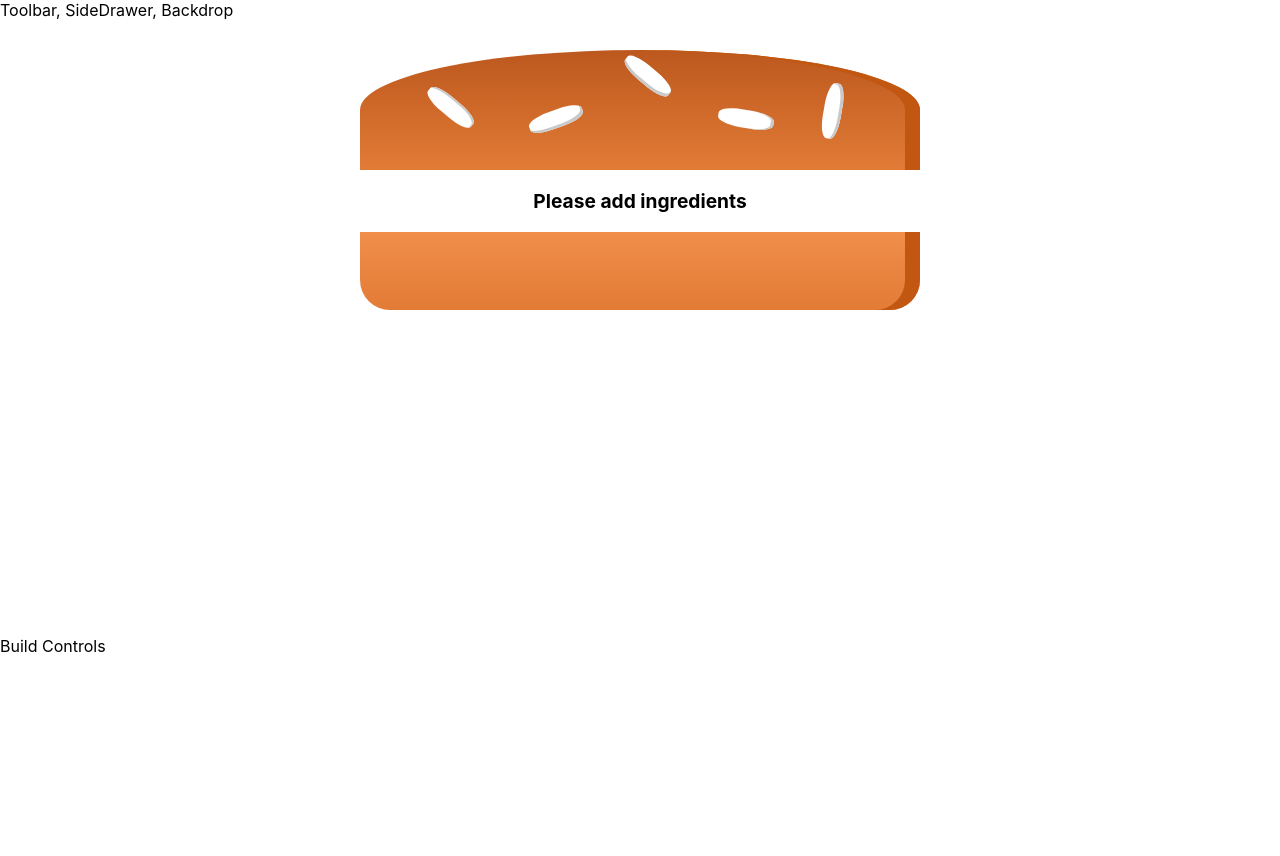
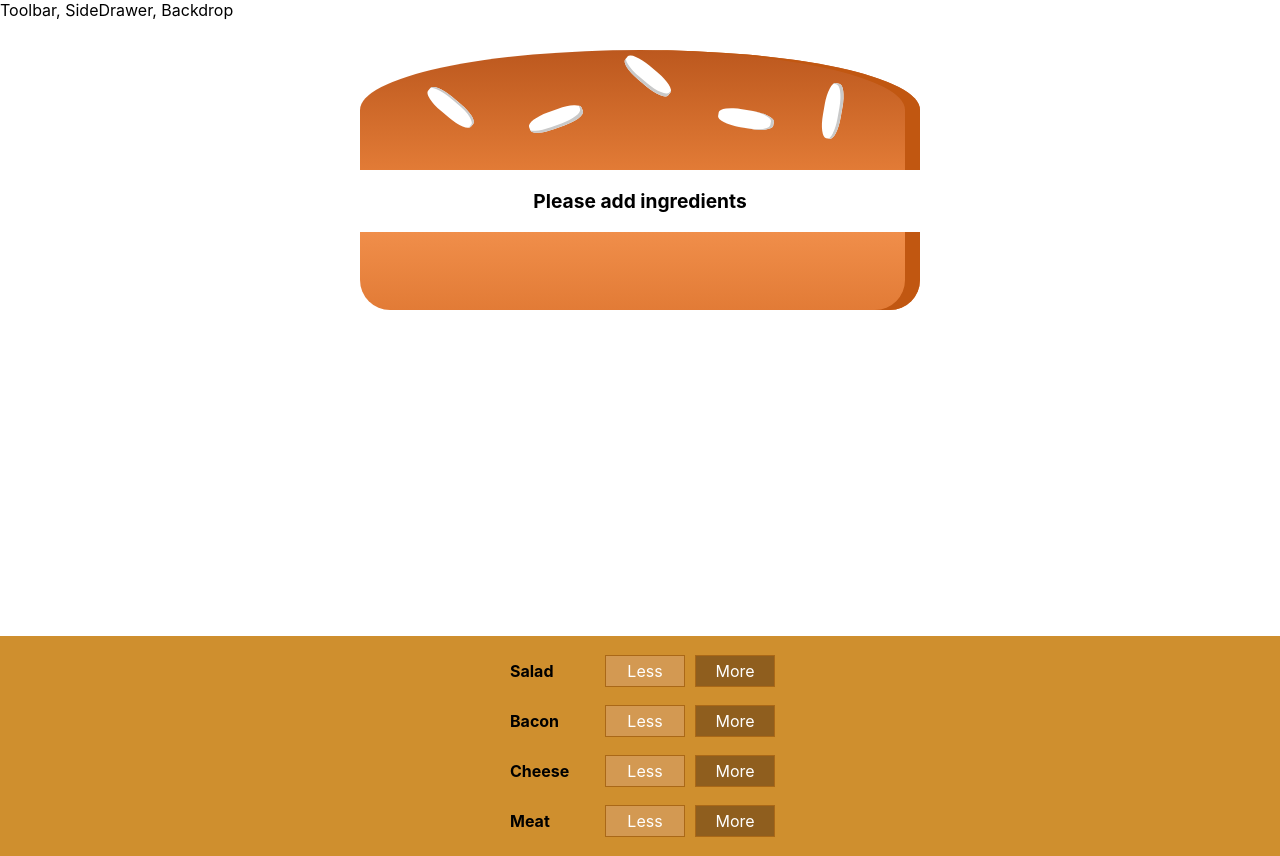
Before and after one commit to KelfiBM/burguer-app-basic, a React (Create React App) app: page / in a window 1280 px wide. Before the commit the page ends 800 px from the top, so only its background shows below. Built offline with nearby package versions, Linux system fonts and the light colour scheme.

Commit message:
Added and implemented BuildControls component

```diff
--- /dev/null
+++ b/src/components/Burger/BuildControls/BuildControls.js
@@ -0,0 +1,23 @@
+import React from "react";
+
+import classes from "./BuildControls.module.css";
+import BuildControl from "./BuildControl/BuildControl";
+
+const controls = [
+  { label: "Salad", type: "salad" },
+  { label: "Bacon", type: "bacon" },
+  { label: "Cheese", type: "cheese" },
+  { label: "Meat", type: "meat" },
+];
+
+const buildControls = () => {
+  return (
+    <div className={classes.BuildControls}>
+      {controls.map((control) => {
+        return <BuildControl key={control.label} label={control.label} />;
+      })}
+    </div>
+  );
+};
+
+export default buildControls;
--- /dev/null
+++ b/src/components/Burger/BuildControls/BuildControls.module.css
@@ -0,0 +1,10 @@
+.BuildControls {
+  width: 100%;
+  background-color: #cf8f2e;
+  display: flex;
+  flex-flow: column;
+  align-items: center;
+  box-shadow: 0 2px 1px #ccc;
+  margin: auto;
+  padding: 10px 0;
+}
--- a/src/containers/BurgerBuilder/BurgerBuilder.js
+++ b/src/containers/BurgerBuilder/BurgerBuilder.js
@@ -1,6 +1,7 @@
 import React, { Component, Fragment } from "react";
 
 import Burger from "../../components/Burger/Burger";
+import BuildControls from "../../components/Burger/BuildControls/BuildControls";
 
 class BurgerBuilder extends Component {
   state = {
@@ -16,7 +17,7 @@
     return (
       <Fragment>
         <Burger ingredients={this.state.ingredients} />
-        <div>Build Controls</div>
+        <BuildControls />
       </Fragment>
     );
   }
```
